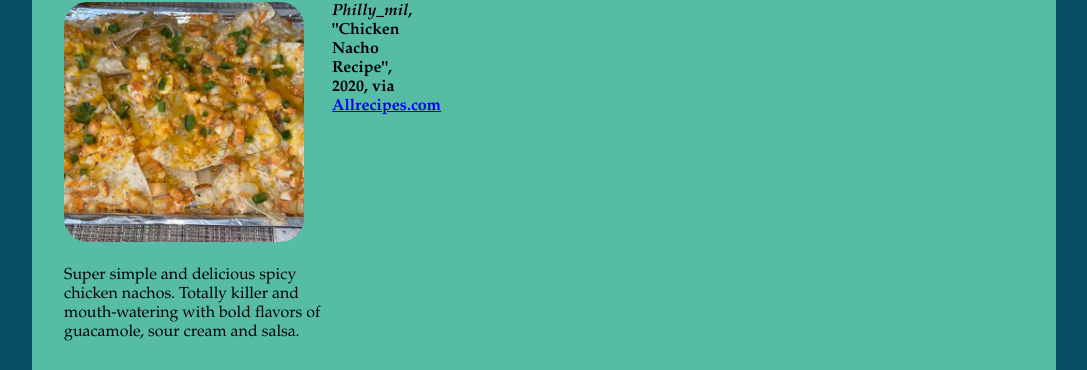
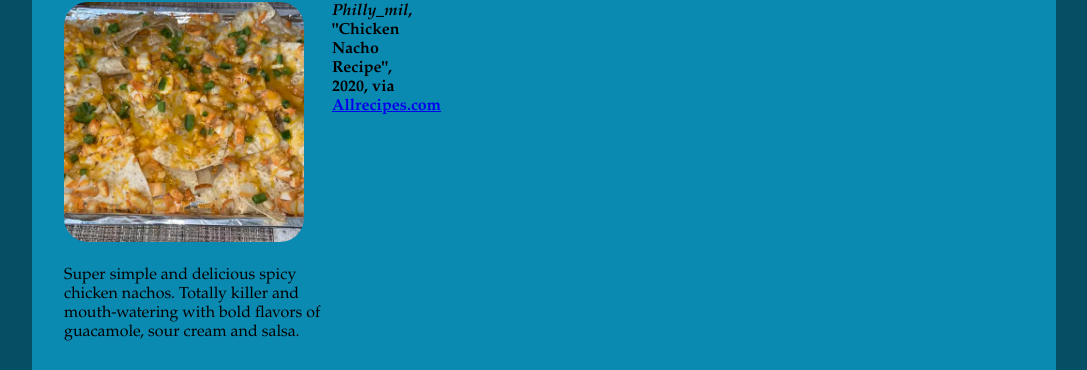
Before and after one commit to Saiveon/odin-recipes, a plain HTML site: page recipes/chicken_nachos.html in a window 1280 px wide. Shown: the part 124-494 px from the top of the page, without its empty margins (96-1183 px from the left). Drawn offline with Linux system fonts and the light colour scheme.

Commit message:
changed body background color

```diff
--- a/styles/chicken_nachos.css
+++ b/styles/chicken_nachos.css
@@ -8,14 +8,14 @@
 }
 
 html {
-    background-color: #054e64;;
+    background-color: #054e64;
 }
 
 body {
     height: auto;
     width: 80%;
     margin: 2rem auto;
-    background-color:  rgb(112 223 187 / 76%);
+    background-color:  #0b8ab1;
     border-radius: 1rem
 }
 
```
